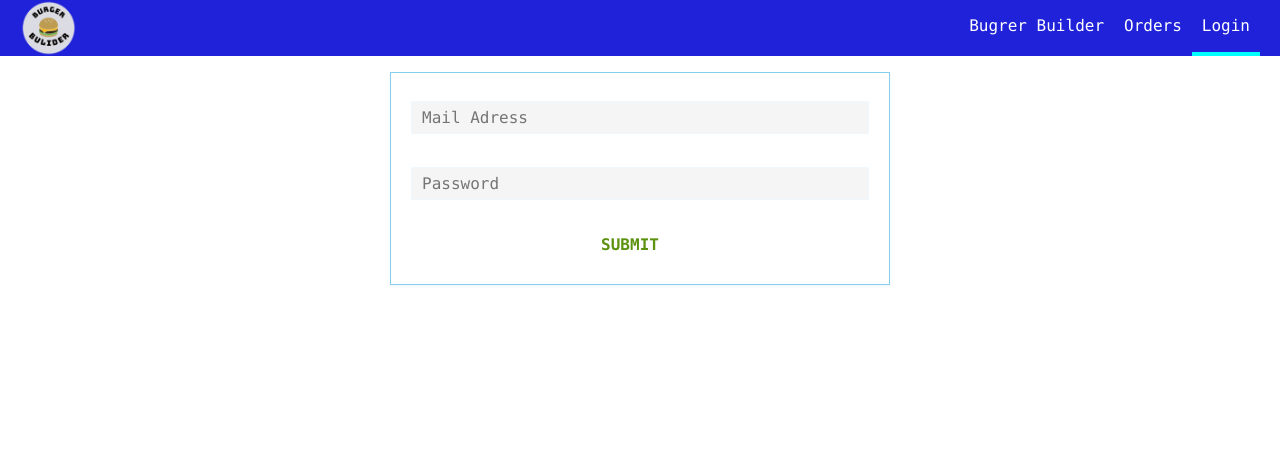
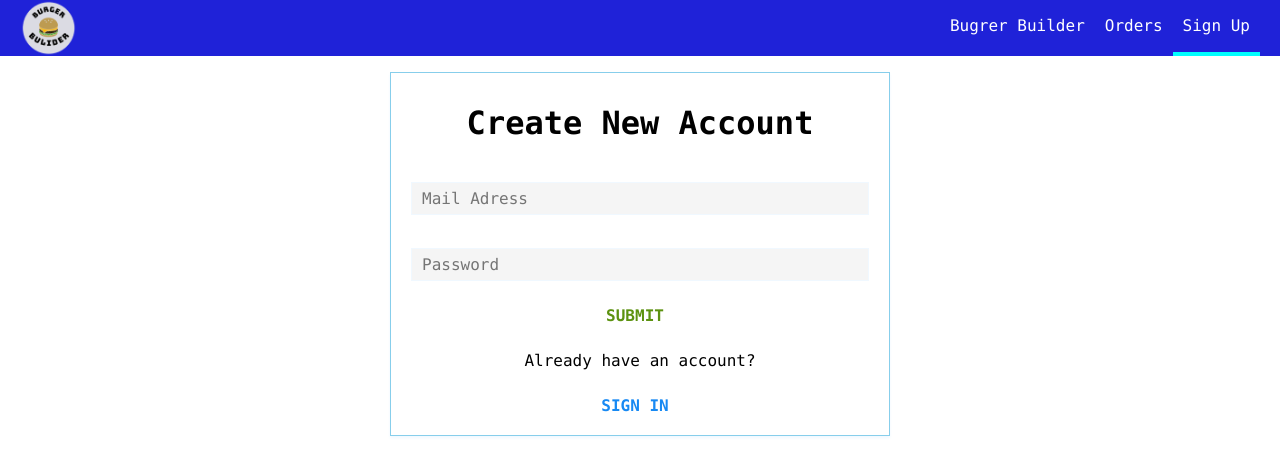
Before and after one commit to kombuchamp/BurgerBuilderReact, a React app: page /auth in a window 1280 px wide. Shown: the top 476 px of the page. Built offline with nearby package versions, Linux system fonts and the light colour scheme.

Commit message:
Add sign in support

```diff
--- a/src/components/Auth/Auth.js
+++ b/src/components/Auth/Auth.js
@@ -36,6 +36,7 @@ class Auth extends Component {
                 touched: false,
             },
         },
+        isSignUp: true,
     };
 
     checkValidity(value, rules) {
@@ -70,16 +71,30 @@ class Auth extends Component {
         ev.preventDefault();
         const email = this.state.controls.email.value;
         const password = this.state.controls.password.value;
-        this.props.onAuth(email, password);
+        const isSignUp = this.state.isSignUp;
+        this.props.onAuth(email, password, isSignUp);
+    };
+
+    switchAuthModeHandler = () => {
+        this.setState(prevState => {
+            return {
+                isSignUp: !prevState.isSignUp,
+            };
+        });
     };
 
     render() {
         return (
             <div className={styles.Auth}>
                 <form onSubmit={this.submitHandler}>
+                    <h1>{this.state.isSignUp ? 'Create New Account' : 'Sign In'}</h1>
                     {this.formControls}
                     <Button type="success">SUBMIT</Button>
                 </form>
+                <p>{this.state.isSignUp ? 'Already have an account?' : 'Dont have an account?'} </p>
+                <Button onClick={this.switchAuthModeHandler} type="info">
+                    {this.state.isSignUp ? 'SIGN IN' : 'SIGN UP'}
+                </Button>
             </div>
         );
     }
@@ -92,7 +107,6 @@ class Auth extends Component {
                 config: this.state.controls[key],
             });
         }
-
         return formElementsArray.map(formElem => {
             return (
                 <Input
@@ -109,7 +123,7 @@ class Auth extends Component {
 }
 
 const mapDispatchToProps = dispatch => ({
-    onAuth: (email, password) => dispatch(actions.auth(email, password)),
+    onAuth: (email, password, isSignUp) => dispatch(actions.auth(email, password, isSignUp)),
 });
 
 export default connect(
--- a/src/components/Navigation/NavigationItems/NavigationItems.js
+++ b/src/components/Navigation/NavigationItems/NavigationItems.js
@@ -7,7 +7,7 @@ const NavigationItems = () => {
         <ul className={styles.NavigationItems}>
             <NavigationItem link="/">Bugrer Builder</NavigationItem>
             <NavigationItem link="/orders">Orders</NavigationItem>
-            <NavigationItem link="/auth">Login</NavigationItem>
+            <NavigationItem link="/auth">Sign Up</NavigationItem>
         </ul>
     );
 };
--- a/src/components/UI/Button/Button.js
+++ b/src/components/UI/Button/Button.js
@@ -3,7 +3,10 @@ import styles from './Button.module.css';
 
 const Button = props => (
     <button
-        className={[styles.Button, props.type === 'success' ? styles.Success : props.type === 'danger' ? styles.Danger : ''].join(' ')}
+        className={[
+            styles.Button,
+            props.type === 'success' ? styles.Success : props.type === 'danger' ? styles.Danger : props.type === 'info' ? styles.Info : '',
+        ].join(' ')}
         onClick={props.onClick}
         disabled={props.disabled}
     >
--- a/src/components/UI/Button/Button.module.css
+++ b/src/components/UI/Button/Button.module.css
@@ -6,7 +6,6 @@
     cursor: pointer;
     font: inherit;
     padding: 10px;
-    margin: 10px;
     font-weight: bold;
 }
 
@@ -27,3 +26,7 @@
 .Danger {
     color: #e93939;
 }
+
+.Info {
+    color: rgb(23, 137, 243);
+}
--- a/src/store/actions/auth.js
+++ b/src/store/actions/auth.js
@@ -25,7 +25,7 @@ export const authError = error => {
     };
 };
 
-export const auth = (email, password) => {
+export const auth = (email, password, isSignUp) => {
     return async dispatch => {
         dispatch(authStart());
         const authData = {
@@ -33,11 +33,12 @@ export const auth = (email, password) => {
             password,
             returnSecureToken: true,
         };
+        const apiKey = process.env.REACT_APP_FIREBASE_API_KEY;
+        const url = isSignUp
+            ? `https://identitytoolkit.googleapis.com/v1/accounts:signUp?key=${apiKey}`
+            : `https://identitytoolkit.googleapis.com/v1/accounts:signInWithPassword?key=${apiKey}`;
         try {
-            const response = await axios.post(
-                `https://identitytoolkit.googleapis.com/v1/accounts:signUp?key=${process.env.REACT_APP_FIREBASE_API_KEY}`,
-                authData
-            );
+            const response = await axios.post(url, authData);
             dispatch(authSuccess(response.data));
         } catch (err) {
             console.error(err);
```
